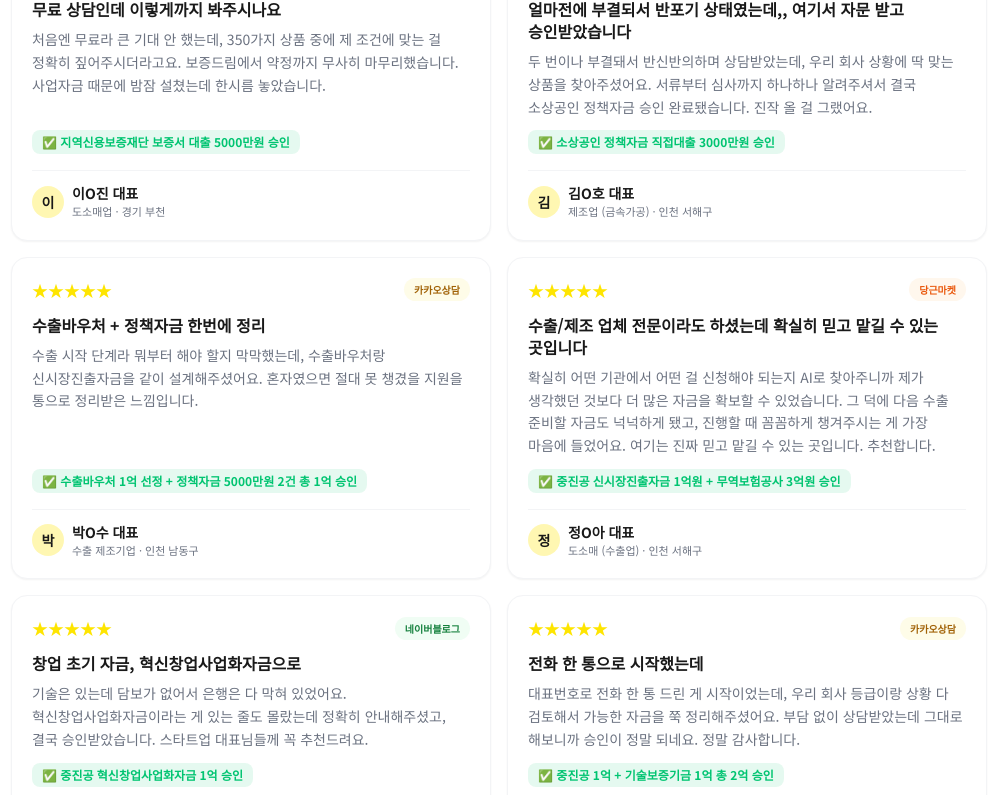
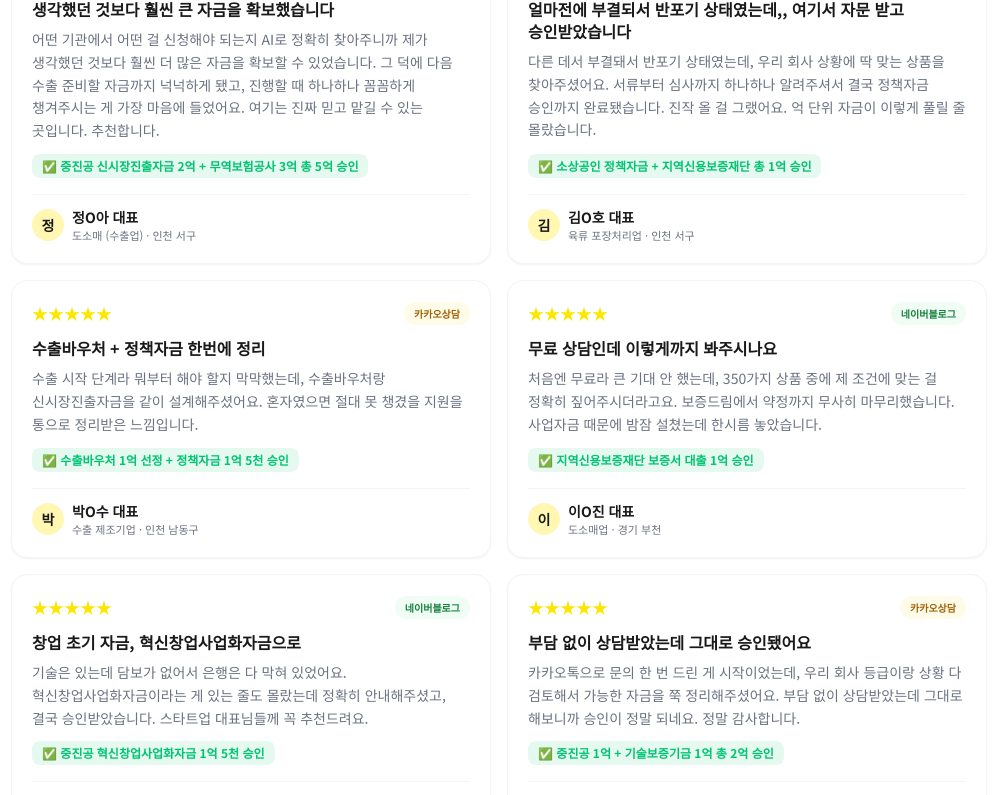
Before and after one commit to ppfa26/PPFA26, a Next.js app: page /community in a window 1280 px wide. Shown: the part 534-1329 px from the top of the page, without its empty margins (141-1138 px from the left). Built offline with nearby package versions, Linux system fonts and the light colour scheme; no server answers; a web font is replaced by a local one.

Commit message:
후기 전건 억 단위로 상향: 최상단 도소매 수출기업 5억(카카오채널)/2번 육류포장처리업 1억(당근) 실제사례 교체, 나머지도 1억~2억으로 조정

```diff
--- a/src/app/community/page.tsx
+++ b/src/app/community/page.tsx
@@ -24,24 +24,24 @@ type Review = {
 
 const REVIEWS: Review[] = [
   {
-    name: "이O진 대표",
-    business: "도소매업",
-    region: "경기 부천",
-    channel: "네이버블로그",
+    name: "정O아 대표",
+    business: "도소매 (수출업)",
+    region: "인천 서구",
+    channel: "카카오상담",
     rating: 5,
-    title: "무료 상담인데 이렇게까지 봐주시나요",
-    body: "처음엔 무료라 큰 기대 안 했는데, 350가지 상품 중에 제 조건에 맞는 걸 정확히 짚어주시더라고요. 보증드림에서 약정까지 무사히 마무리했습니다. 사업자금 때문에 밤잠 설쳤는데 한시름 놓았습니다.",
-    result: "지역신용보증재단 보증서 대출 5000만원 승인",
+    title: "생각했던 것보다 훨씬 큰 자금을 확보했습니다",
+    body: "어떤 기관에서 어떤 걸 신청해야 되는지 AI로 정확히 찾아주니까 제가 생각했던 것보다 훨씬 더 많은 자금을 확보할 수 있었습니다. 그 덕에 다음 수출 준비할 자금까지 넉넉하게 됐고, 진행할 때 하나하나 꼼꼼하게 챙겨주시는 게 가장 마음에 들었어요. 여기는 진짜 믿고 맡길 수 있는 곳입니다. 추천합니다.",
+    result: "중진공 신시장진출자금 2억 + 무역보험공사 3억 총 5억 승인",
   },
   {
     name: "김O호 대표",
-    business: "제조업 (금속가공)",
-    region: "인천 서해구",
+    business: "육류 포장처리업",
+    region: "인천 서구",
     channel: "당근마켓",
     rating: 5,
     title: "얼마전에 부결되서 반포기 상태였는데,, 여기서 자문 받고 승인받았습니다",
-    body: "두 번이나 부결돼서 반신반의하며 상담받았는데, 우리 회사 상황에 딱 맞는 상품을 찾아주셨어요. 서류부터 심사까지 하나하나 알려주셔서 결국 소상공인 정책자금 승인 완료됐습니다. 진작 올 걸 그랬어요.",
-    result: "소상공인 정책자금 직접대출 3000만원 승인",
+    body: "다른 데서 부결돼서 반포기 상태였는데, 우리 회사 상황에 딱 맞는 상품을 찾아주셨어요. 서류부터 심사까지 하나하나 알려주셔서 결국 정책자금 승인까지 완료됐습니다. 진작 올 걸 그랬어요. 억 단위 자금이 이렇게 풀릴 줄 몰랐습니다.",
+    result: "소상공인 정책자금 + 지역신용보증재단 총 1억 승인",
   },
   {
     name: "박O수 대표",
@@ -51,17 +51,17 @@ const REVIEWS: Review[] = [
     rating: 5,
     title: "수출바우처 + 정책자금 한번에 정리",
     body: "수출 시작 단계라 뭐부터 해야 할지 막막했는데, 수출바우처랑 신시장진출자금을 같이 설계해주셨어요. 혼자였으면 절대 못 챙겼을 지원을 통으로 정리받은 느낌입니다.",
-    result: "수출바우처 1억 선정 + 정책자금 5000만원 2건 총 1억 승인",
+    result: "수출바우처 1억 선정 + 정책자금 1억 5천 승인",
   },
   {
-    name: "정O아 대표",
-    business: "도소매 (수출업)",
-    region: "인천 서해구",
-    channel: "당근마켓",
+    name: "이O진 대표",
+    business: "도소매업",
+    region: "경기 부천",
+    channel: "네이버블로그",
     rating: 5,
-    title: "수출/제조 업체 전문이라도 하셨는데 확실히 믿고 맡길 수 있는 곳입니다",
-    body: "확실히 어떤 기관에서 어떤 걸 신청해야 되는지 AI로 찾아주니까 제가 생각했던 것보다 더 많은 자금을 확보할 수 있었습니다. 그 덕에 다음 수출 준비할 자금도 넉넉하게 됐고, 진행할 때 꼼꼼하게 챙겨주시는 게 가장 마음에 들었어요. 여기는 진짜 믿고 맡길 수 있는 곳입니다. 추천합니다.",
-    result: "중진공 신시장진출자금 1억원 + 무역보험공사 3억원 승인",
+    title: "무료 상담인데 이렇게까지 봐주시나요",
+    body: "처음엔 무료라 큰 기대 안 했는데, 350가지 상품 중에 제 조건에 맞는 걸 정확히 짚어주시더라고요. 보증드림에서 약정까지 무사히 마무리했습니다. 사업자금 때문에 밤잠 설쳤는데 한시름 놓았습니다.",
+    result: "지역신용보증재단 보증서 대출 1억 승인",
   },
   {
     name: "최O민 대표",
@@ -71,7 +71,7 @@ const REVIEWS: Review[] = [
     rating: 5,
     title: "창업 초기 자금, 혁신창업사업화자금으로",
     body: "기술은 있는데 담보가 없어서 은행은 다 막혀 있었어요. 혁신창업사업화자금이라는 게 있는 줄도 몰랐는데 정확히 안내해주셨고, 결국 승인받았습니다. 스타트업 대표님들께 꼭 추천드려요.",
-    result: "중진공 혁신창업사업화자금 1억 승인",
+    result: "중진공 혁신창업사업화자금 1억 5천 승인",
   },
   {
     name: "한O경 대표",
@@ -79,8 +79,8 @@ const REVIEWS: Review[] = [
     region: "인천 서구",
     channel: "카카오상담",
     rating: 5,
-    title: "전화 한 통으로 시작했는데",
-    body: "대표번호로 전화 한 통 드린 게 시작이었는데, 우리 회사 등급이랑 상황 다 검토해서 가능한 자금을 쭉 정리해주셨어요. 부담 없이 상담받았는데 그대로 해보니까 승인이 정말 되네요. 정말 감사합니다.",
+    title: "부담 없이 상담받았는데 그대로 승인됐어요",
+    body: "카카오톡으로 문의 한 번 드린 게 시작이었는데, 우리 회사 등급이랑 상황 다 검토해서 가능한 자금을 쭉 정리해주셨어요. 부담 없이 상담받았는데 그대로 해보니까 승인이 정말 되네요. 정말 감사합니다.",
     result: "중진공 1억 + 기술보증기금 1억 총 2억 승인",
   },
 ];
```
